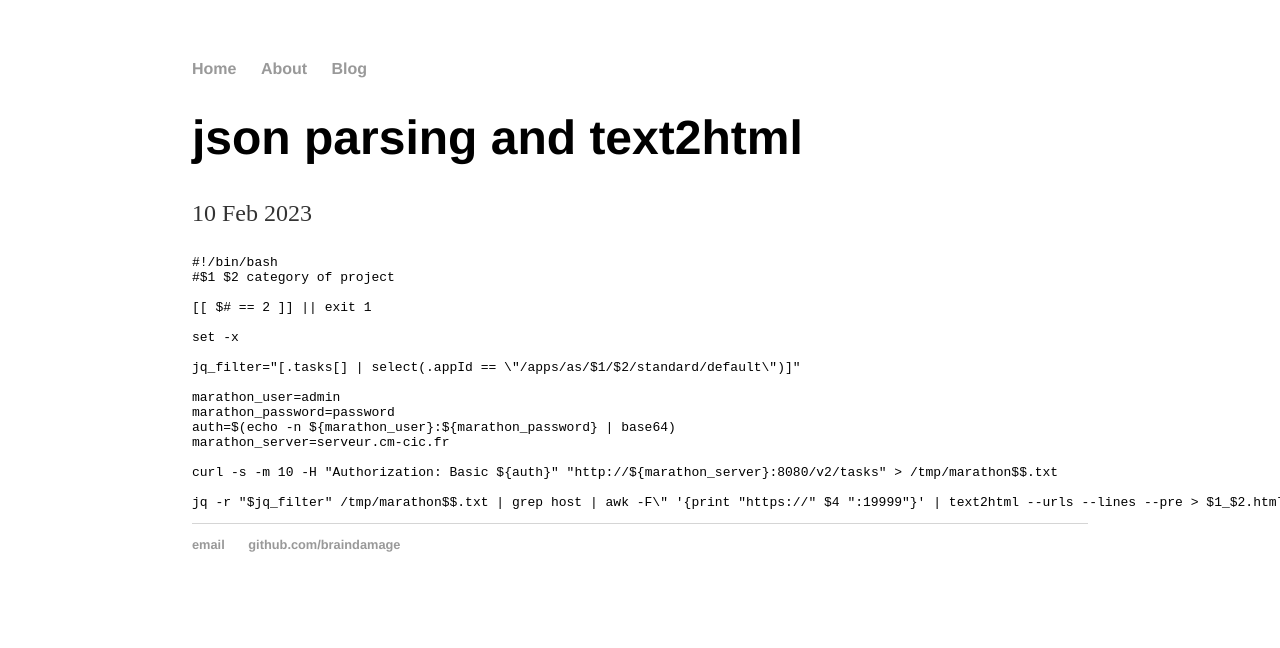
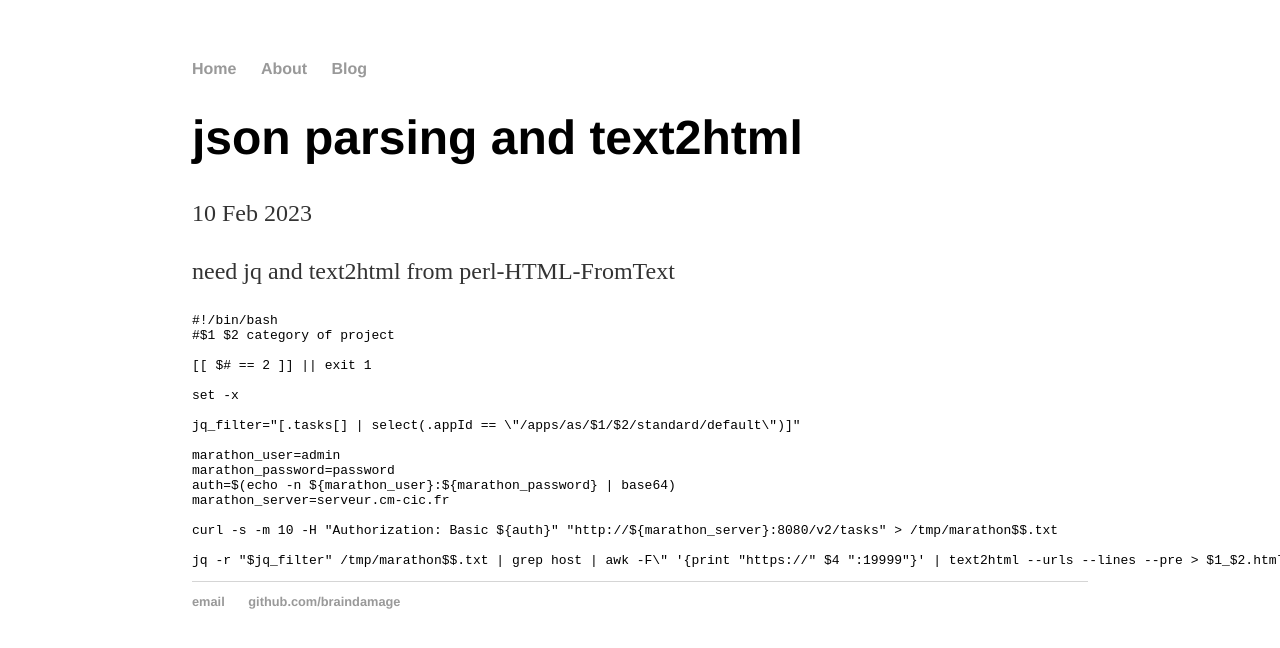
Before and after one commit to pdgaaa/pdgaaa.github.io, a Jekyll site: the page built from _posts/2023-02-10-tips.md, in a window 1280 px wide. Shown: the top 648 px of the page. Built offline with Jekyll 4.4.1, drawn with Linux system fonts in a browser that asks for light colours.

Commit message:
Update 2023-02-10-tips.md

````diff
--- a/_posts/2023-02-10-tips.md
+++ b/_posts/2023-02-10-tips.md
@@ -3,6 +3,8 @@ layout: post
 title: "json parsing and text2html"
 date: 2023-02-10
 ---
+
+need jq and text2html from perl-HTML-FromText
 
 ```bash
 #!/bin/bash
````
